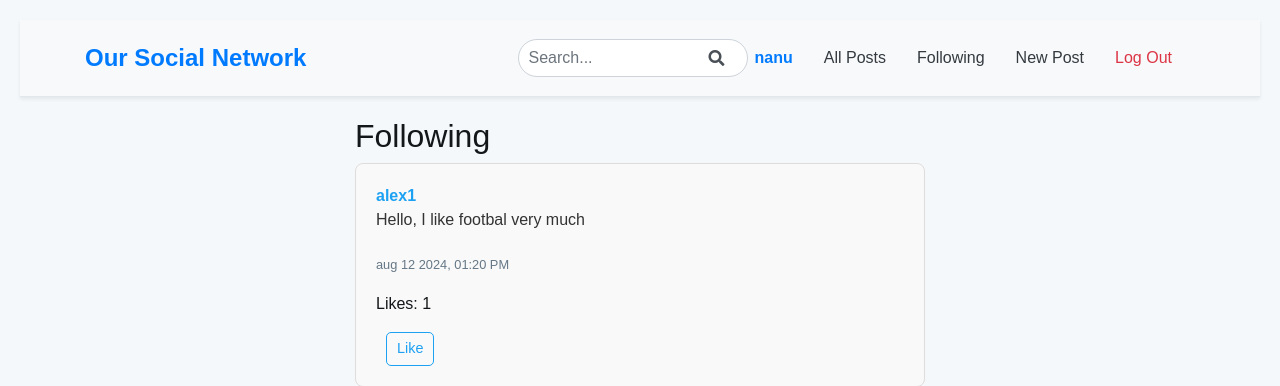
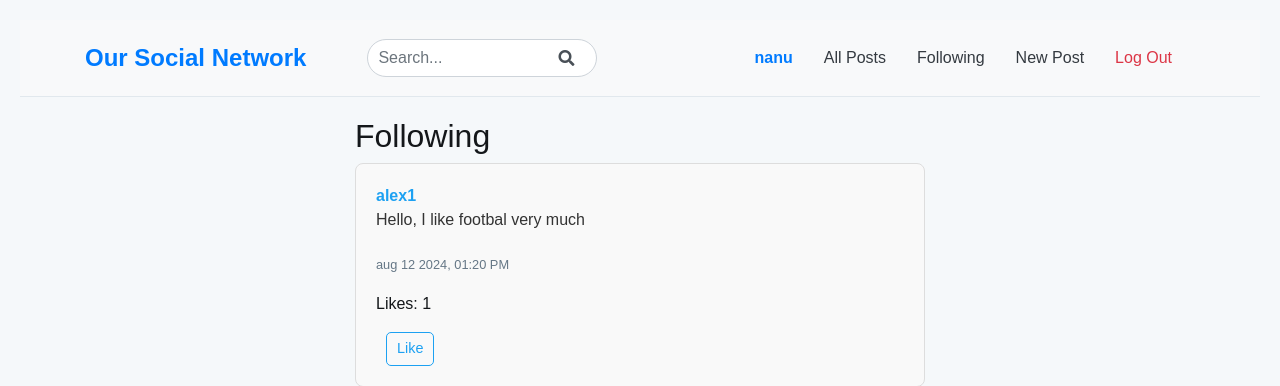
Before and after one commit to Nanu25/Our-Social-Network, a Django app: page /following in a window 1280 px wide. Shown: the top 386 px of the page. Run offline with Django 3.2, Linux system fonts and the light colour scheme; a user stored in the database is signed in; data comes from the database, SQL or seed files in the repository; some libraries are stand-ins or nearby versions.

Commit message:
seach button done

```diff
--- a/network/templates/network/layout.html
+++ b/network/templates/network/layout.html
@@ -156,16 +156,21 @@
     <body>
         <input type="hidden" name="csrfmiddlewaretoken" value="{{ csrf_token }}">
         <div class="main-content">
-            <nav class="navbar navbar-expand-lg navbar-light bg-light shadow-sm">
+            <nav class="navbar navbar-expand-lg navbar-light bg-light">
                 <div class="container">
+                    <!-- Title on the left -->
                     <a class="navbar-brand font-weight-bold text-primary" href="{% url 'index' %}">Our Social Network</a>
+
+                    <!-- Toggler for mobile view -->
                     <button class="navbar-toggler" type="button" data-toggle="collapse" data-target="#navbarNav" aria-controls="navbarNav" aria-expanded="false" aria-label="Toggle navigation">
                         <span class="navbar-toggler-icon"></span>
                     </button>
-                    <div class="collapse navbar-collapse" id="navbarNav">
-                        <ul class="navbar-nav ml-auto">
 
+                    <!-- Search bar in the middle, aligned using mx-auto -->
+                    <div class="collapse navbar-collapse justify-content-center" id="navbarNav">
+                        <ul class="navbar-nav mx-auto">
                             {% if user.is_authenticated %}
+                                <li class="nav-item">
                                     <form class="form-inline my-2 my-lg-0" action="{% url 'search' %}" method="GET">
                                         <div class="input-group">
                                             <input class="form-control" type="search" name="q" placeholder="Search..." aria-label="Search" style="border-radius: 25px; padding: 10px;">
@@ -176,16 +181,19 @@
                                             </div>
                                         </div>
                                     </form>
+                                </li>
                             {% endif %}
+                        </ul>
+                    </div>
 
-
+                    <!-- Right-aligned items -->
+                    <div class="collapse navbar-collapse justify-content-end">
+                        <ul class="navbar-nav">
                             {% if user.is_authenticated %}
                                 <li class="nav-item">
                                     <a class="nav-link font-weight-bold text-primary" href="{% url 'profile' user.username %}">{{ user.username }}</a>
                                 </li>
                             {% endif %}
-
-
                             <li class="nav-item">
                                 <a class="nav-link text-dark" href="{% url 'index' %}">All Posts</a>
                             </li>
@@ -200,7 +208,6 @@
                                     <a class="nav-link text-danger" href="{% url 'logout' %}">Log Out</a>
                                 </li>
                             {% else %}
-
                                 <li class="nav-item">
                                     <a class="nav-link text-dark" href="{% url 'login' %}">Log In</a>
                                 </li>
```
Lines whose indentation alone changed are shown as unchanged.
